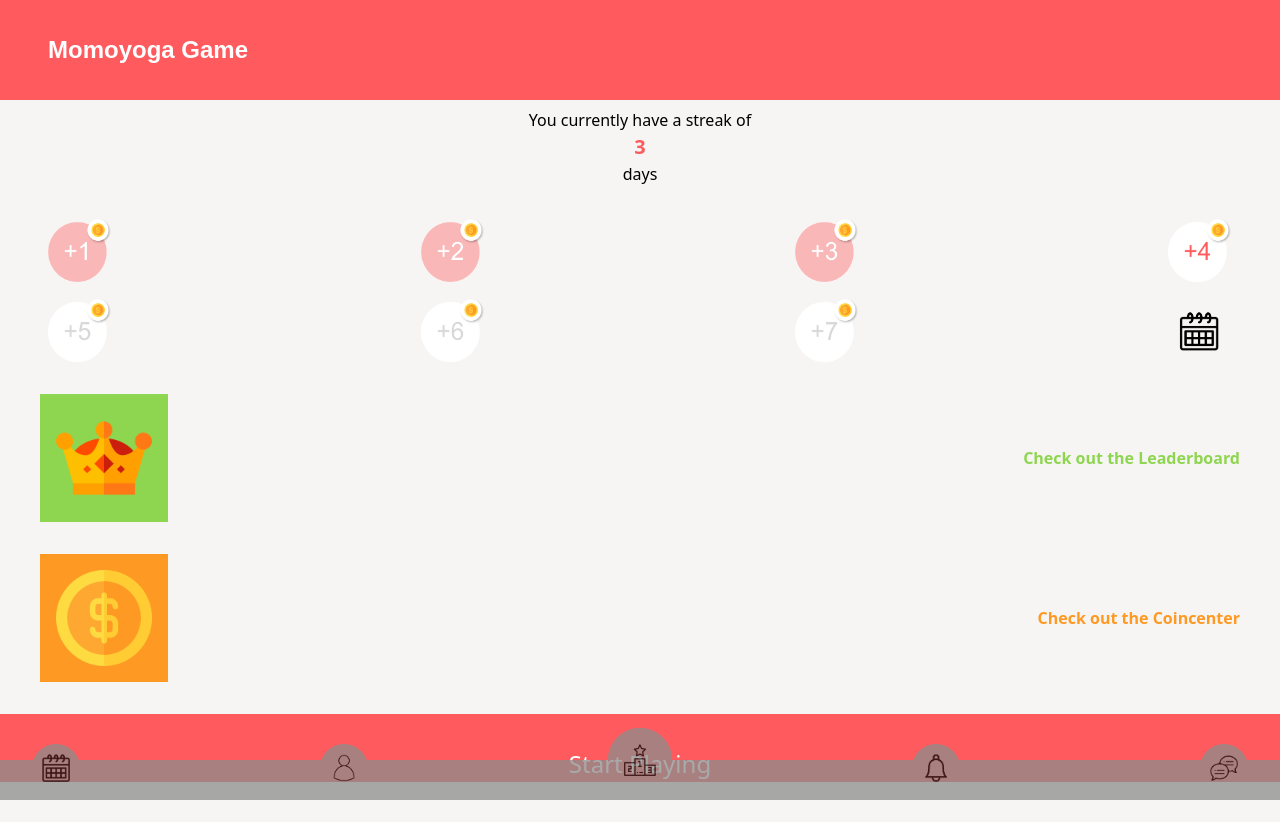
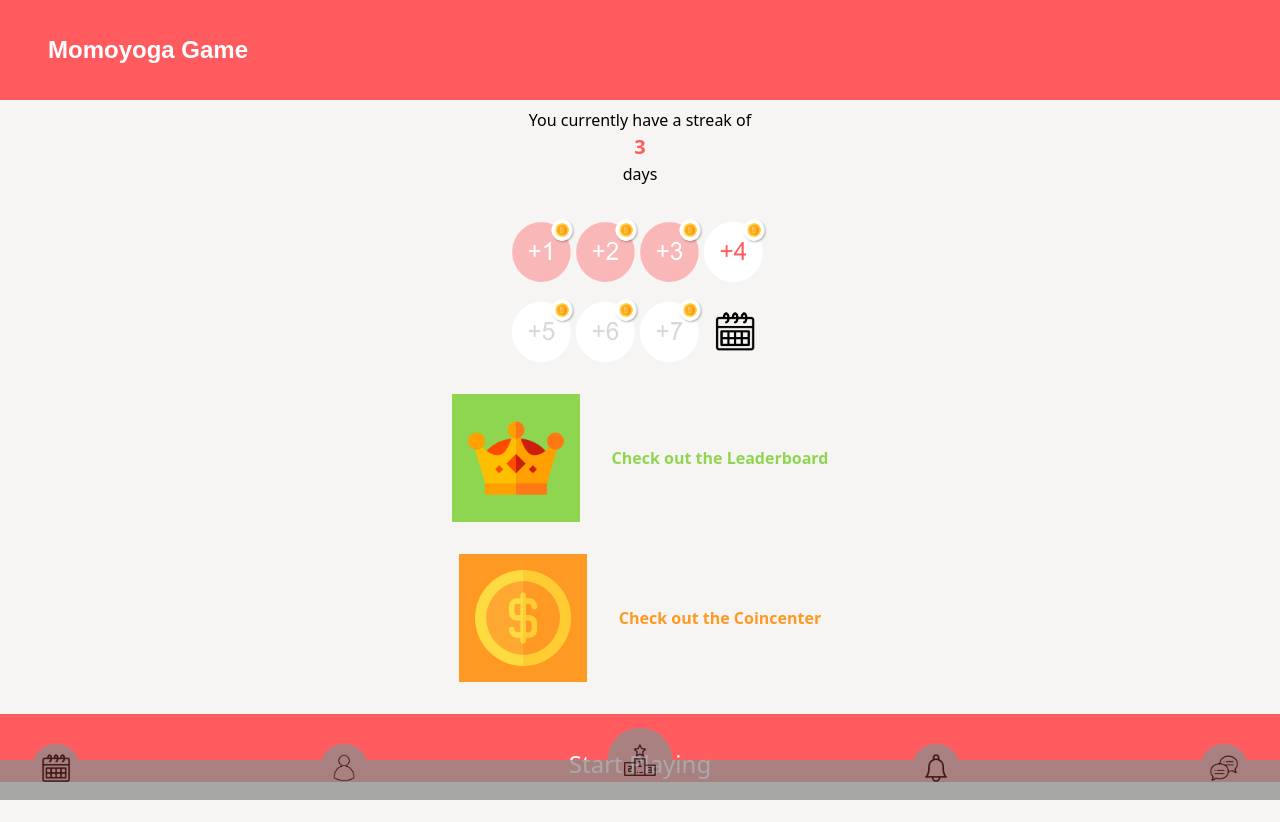
Before and after one commit to StephanieBolder/stephanie-momoyogagame, a website: page src/beginspel.html in a window 1280 px wide. Drawn offline with nearby package versions, Linux system fonts and the light colour scheme; files that its build step writes are made by us from their sources.

Commit message:
Kleine aanpassingen

```diff
--- a/src/beginspel.html
+++ b/src/beginspel.html
@@ -29,12 +29,15 @@
       </h3>
     </div>
 
+    <div class="flex justify-center">
   <div class="flex flex-row justify-between px-12 pt-8">
   <img class="w-16 h-16" src="images/Streak1.png">
   <img class="w-16 h-16" src="images/Streak2.png">
   <img class="w-16 h-16" src="images/Streak3.png">
   <img class="w-16 h-16" src="images/Streak4.png">
   </div>
+</div>
+  <div class="flex justify-center">
   <div class="flex flex-row justify-between px-12 pt-4">
     <img class="w-16 h-16" src="images/Streak5.png">
     <img class="w-16 h-16" src="images/Streak6.png">
@@ -42,7 +45,9 @@
     <img class=" w-16 h-16" src="images/Agenda8.png">
     </div>
 </div>
+</div>
 
+<div class="flex justify-center">
     <div class="px-10 mt-8 flex justify-between">
         <a href="leaderboard.html"><div class=" w-32 py-4 bg-groen">
             <img class="ml-4 w-24 h-24" src="images/Crown.png">
@@ -50,8 +55,9 @@
         <div class="flex flex-row pl-8 items-center">
         <a href="leaderboard.html"><h3 class=" text-groen font-bold ">Check out the Leaderboard</h3></a></div>
       </div>
+    </div>
 
-
+    <div class="flex justify-center">
         <div class="px-10 mt-8 flex justify-between">
         <a href="coincenter.html"><div class="w-32 py-4 bg-oranje ">
             <img class="ml-4 w-24 h-24" src="images/Coin.png">
@@ -61,6 +67,7 @@
           <h3 class=" text-oranje font-bold ">Check out the Coincenter</h3></a></div>
         </div>
     </div></a>
+  </div>
 
  <div class="mt-8 pt-8 bg-roze ">
     <a href="sterkte.html"><div>
```
Also changed, not shown: src/easy.html (+0 -1 lines).
